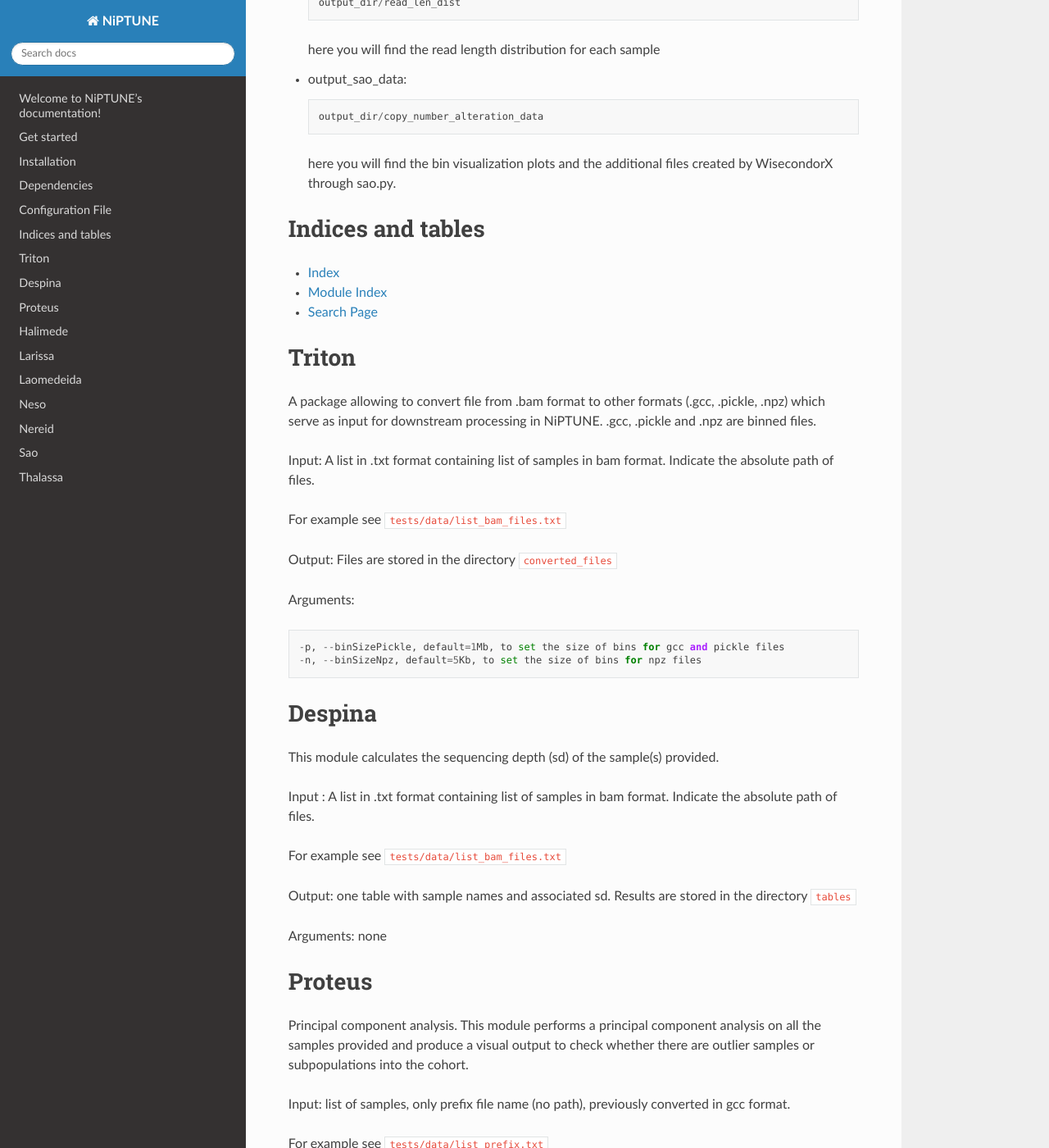
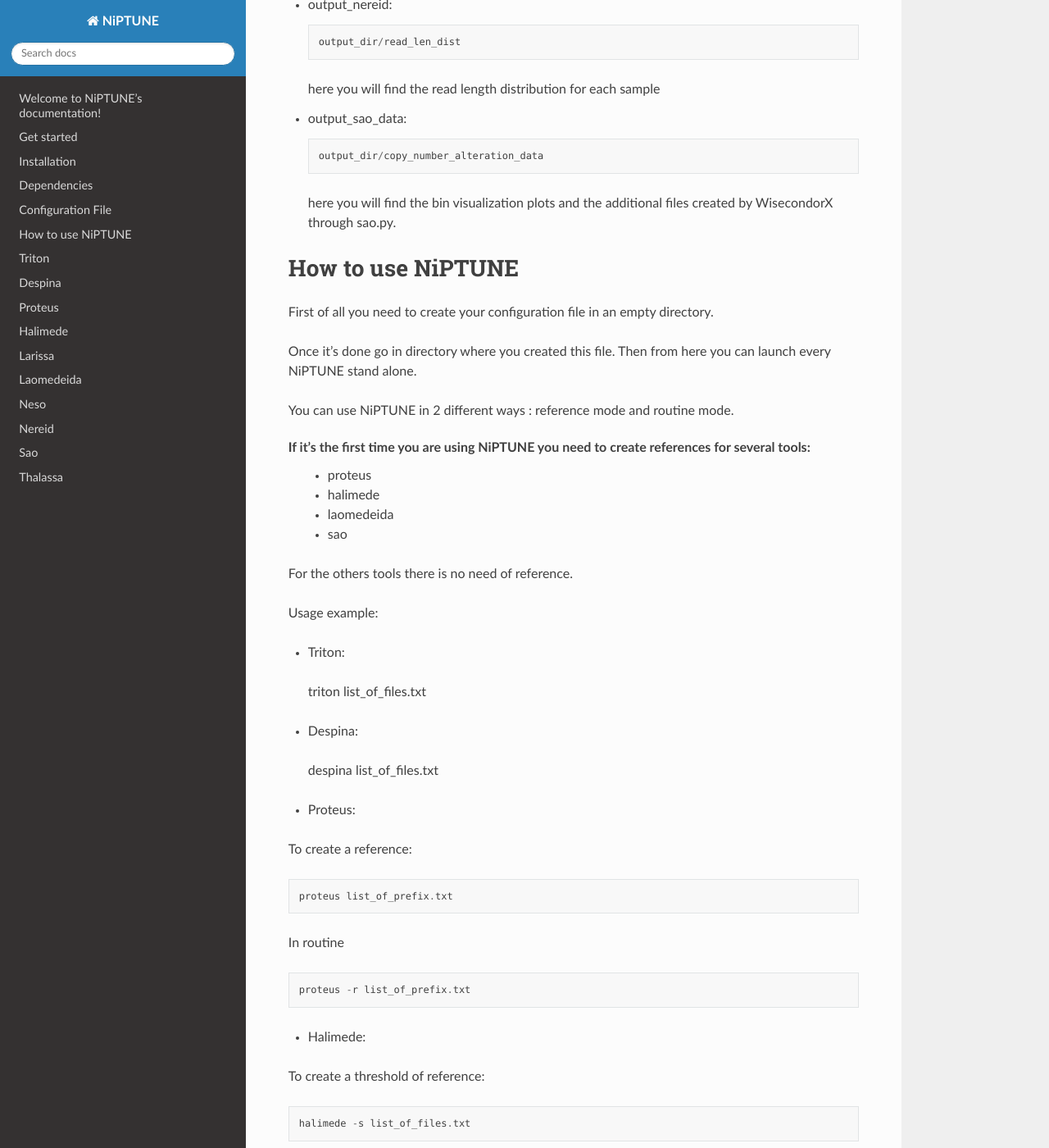
Before and after one commit to dprat/niptune_docs, a Sphinx documentation site: the page built from docs/index.rst, in a window 1280 px wide and 1400 px high, scrolled down 2572 px. Shown: the whole window at 82% size. Built offline with Sphinx 7.4.7 and the Read the Docs theme 2.0.0, drawn with Linux system fonts in a browser that asks for light colours; some of the changed text lies outside the part shown.

Commit message:
update docs

```diff
--- a/docs/index.rst
+++ b/docs/index.rst
@@ -23,6 +23,7 @@
 
 Installation
 ===================================
+pip install -i https://test.pypi.org/simple/ NiPTUNE
 
 
 
@@ -119,16 +120,79 @@
   here you will find the bin visualization plots and the additional files created by WisecondorX  through sao.py.
 
 
+How to use NiPTUNE
+===================================
+
+First of all you need to create your configuration file in an empty directory.
+
+Once it's done go in directory where you created this file.
+Then from here you can launch every NiPTUNE stand alone.
+
+You can use NiPTUNE in 2 different ways : reference mode and routine mode.
+
+If it's the first time you are using NiPTUNE you need to create references for several tools:
+ - proteus
+ - halimede
+ - laomedeida
+ - sao
+
+For the others tools there is no need of reference.
 
 
+Usage example:
+
+•	Triton::
+
+ triton list_of_files.txt
+
+•	Despina::
+
+ despina list_of_files.txt
+
+•	Proteus:
+To create a reference::
+
+ proteus list_of_prefix.txt
+
+In routine ::
+
+ proteus -r list_of_prefix.txt
+
+•	Halimede:
+To create a threshold of reference::
+
+ halimede -s list_of_files.txt
+
+In routine ::
+
+ halimede list_of_files.txt
 
 
-Indices and tables
-==================
+•	Larissa::
 
-* :ref:`genindex`
-* :ref:`modindex`
-* :ref:`search`
+ larissa list_of_files.txt
+
+•	Neso::
+
+ neso list_of_files.txt
+
+•	Laomedeida::
+
+ laomedeida list_of_prefix.txt
+
+•	Sao::
+
+ sao list_of_prefix.txt
+
+•	Nereid::
+
+ nereid list_of_files.txt
+
+•	Thalassa::
+
+ thalassa
+
+
 
 Triton
 ==================
```
Also changed, not shown: 5 other files.
